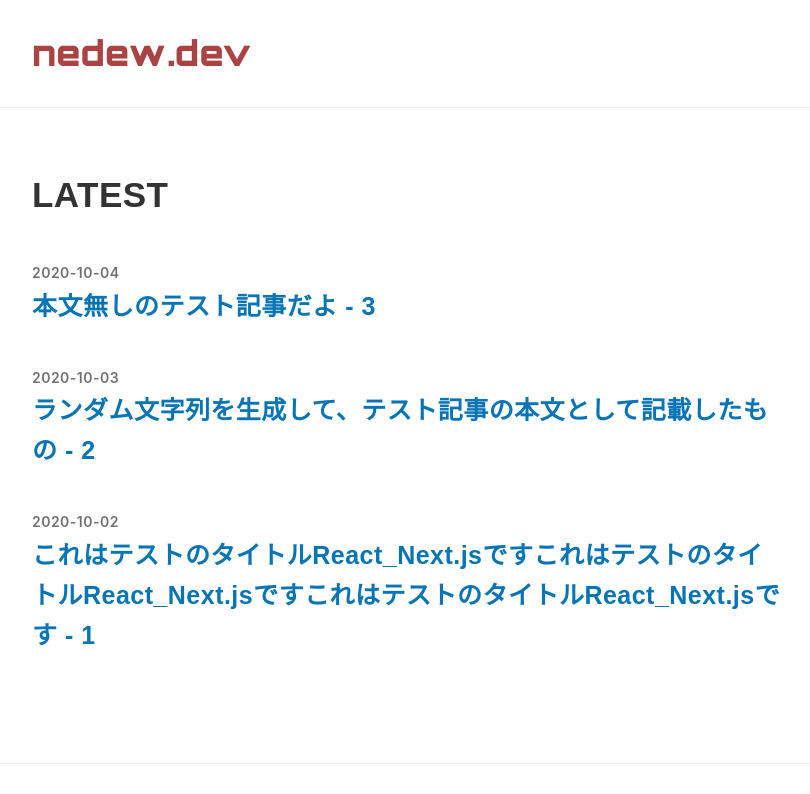
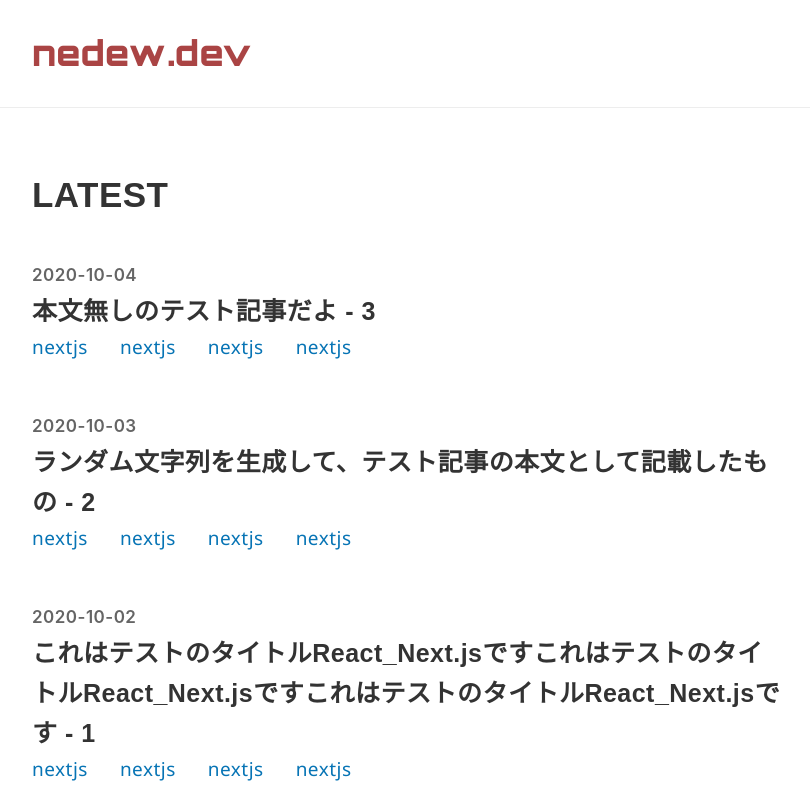
Before and after one commit to nedew/blog, a Next.js app: page / in a window 1280 px wide. Shown: the top 794 px of the page, without its empty margins (233-1043 px from the left). Built offline with nearby package versions, Linux system fonts and the light colour scheme.

Commit message:
タグ周りのスタイル変更等

```diff
--- a/components/Article.tsx
+++ b/components/Article.tsx
@@ -1,5 +1,5 @@
 import { formatDate } from '../lib/format'
-import ArticlePageTag from './ArticlePageTag'
+import Tags from './Tags'
 import Image from 'next/image'
 import Link from 'next/link'
 import styles from './styles/article.module.scss'
@@ -32,7 +32,7 @@ export default function Article(props: {
         </Link>
         <div className={styles.date}>{formatDate(props.date)}</div>
       </div>
-      <ArticlePageTag tags={props.tags} />
+      <Tags tags={props.tags} />
       <article className={styles.article}>
         {props.children}
       </article>
--- a/components/ArticleList.tsx
+++ b/components/ArticleList.tsx
@@ -1,5 +1,5 @@
 import Link from 'next/link'
-import ArticlePageTag from './ArticlePageTag'
+import Tags from './Tags'
 import styles from './styles/articleList.module.scss'
 import { formatDate } from '../lib/format'
 
@@ -21,6 +21,7 @@ export default function ArticleList(props: {
             {/* <Link href={`/articles/${a.slug}`}> */}
               <a className={styles.title}>{a.title}</a>
             </Link>
+            <Tags tags={['nextjs', 'nextjs', 'nextjs', 'nextjs']} />
           </div>
         )
       })}
--- a/components/styles/article.module.scss
+++ b/components/styles/article.module.scss
@@ -18,24 +18,21 @@
 
 .info {
   display: flex;
-  // justify-content: center;
   align-items: flex-end;
   margin-bottom: 1.4rem;
   font-family: "Segoe UI", "Montserrat", sans-serif;
 }
-
 .authorIcon {
   display: inherit;
 }
 .authorIconImg {
   border-radius: 50%;
 }
-
 .authorName {
   font-family: -apple-system, "Segoe UI", sans-serif;
-  font-size: 20px;
-  // color: $textColor;
-  color: inherit;
+  font-size: 19px;
+  color: #656565;
+  // color: inherit;
   margin-right: 1rem;
   margin-left: .6rem;
   text-decoration: none;
@@ -47,7 +44,7 @@
 .date {
   vertical-align: bottom;
   font-size: 15px;
-  color: #727272;
+  color: #656565;
   font-family: sans-serif, apple-system, BlinkMacSystemFont, "Segoe UI", "Hiragino Kaku Gothic ProN", sans-serif, "Helvetica Neue", "Hiragino Kaku Gothic ProN", "Hiragino Sans", "ヒラギノ角ゴ ProN W3", Arial, メイリオ, Meiryo;
   // font-weight: 600;
   letter-spacing: 0.1rem;
@@ -70,7 +67,7 @@
   }
 
   > pre {
-    font-size: 17px;
+    font-size: 16px;
     border-radius: 10px;
     width: 100%;
     // background-color: #34362e;
@@ -87,7 +84,7 @@
       margin-right: $narrowCodeMarginRight;
       margin-left: $narrowCodeMarginLeft;
 
-      font-size: 16px;
+      font-size: 14px;
     }
   }
 
--- a/components/styles/articleList.module.scss
+++ b/components/styles/articleList.module.scss
@@ -16,22 +16,31 @@
   // color: #0c53c8;
   // color: #4285F4;
   // color: #1171ac;
-  color: $defaultLinkColor;
+  // color: $defaultLinkColor;
+  color: #333;
   // font-size: 22px;
   font-size: 25px;
   font-weight: bold;
   text-decoration: none;
   font-family: 'Montserrat', sans-serif;
   line-height: 1.6;
+  @media screen and (max-width: $breakPoint) {
+    font-size: 22px;
+  }
 }
 .title:hover {
   opacity: 0.7;
+  // color: #AA4444;
+  // color: $defaultLinkColor;
 }
 
 .date {
-  font-size: 14px;
-  color: #727272;
+  font-size: 17px;
+  color: #656565;
   font-family: -apple-system, BlinkMacSystemFont, sans-serif, "Helvetica Neue", "Segoe UI", "Hiragino Kaku Gothic ProN", "Hiragino Sans", "ヒラギノ角ゴ ProN W3", Arial, メイリオ, Meiryo;
   font-weight: 600;
   // margin-bottom: 0.2rem;
+  @media screen and (max-width: $breakPoint) {
+    font-size: 15px;
+  }
 }
--- a/components/styles/tag.module.scss
+++ b/components/styles/tag.module.scss
@@ -16,11 +16,12 @@
   margin-bottom: .5rem;
   border-radius: 4px;
   text-decoration: none;
-  font-weight: 600;
-  font-size: 20px;
+  // font-weight: 600;
+  font-size: 19px;
   font-family: 'Segoe UI', 'Helvetica Neue', Arial, 'BIZ UDPGothic', 'Yu Gothic UI', 'Meiryo UI', Helvetica, sans-serif;
   @media screen and (max-width: $breakPoint) {
     margin-right: 1.2rem;
+    font-size: 17px;
   }
 }
 .tag:hover {
```
Also changed, not shown: components/Tags.tsx (renamed from components/ArticlePageTag.tsx).
